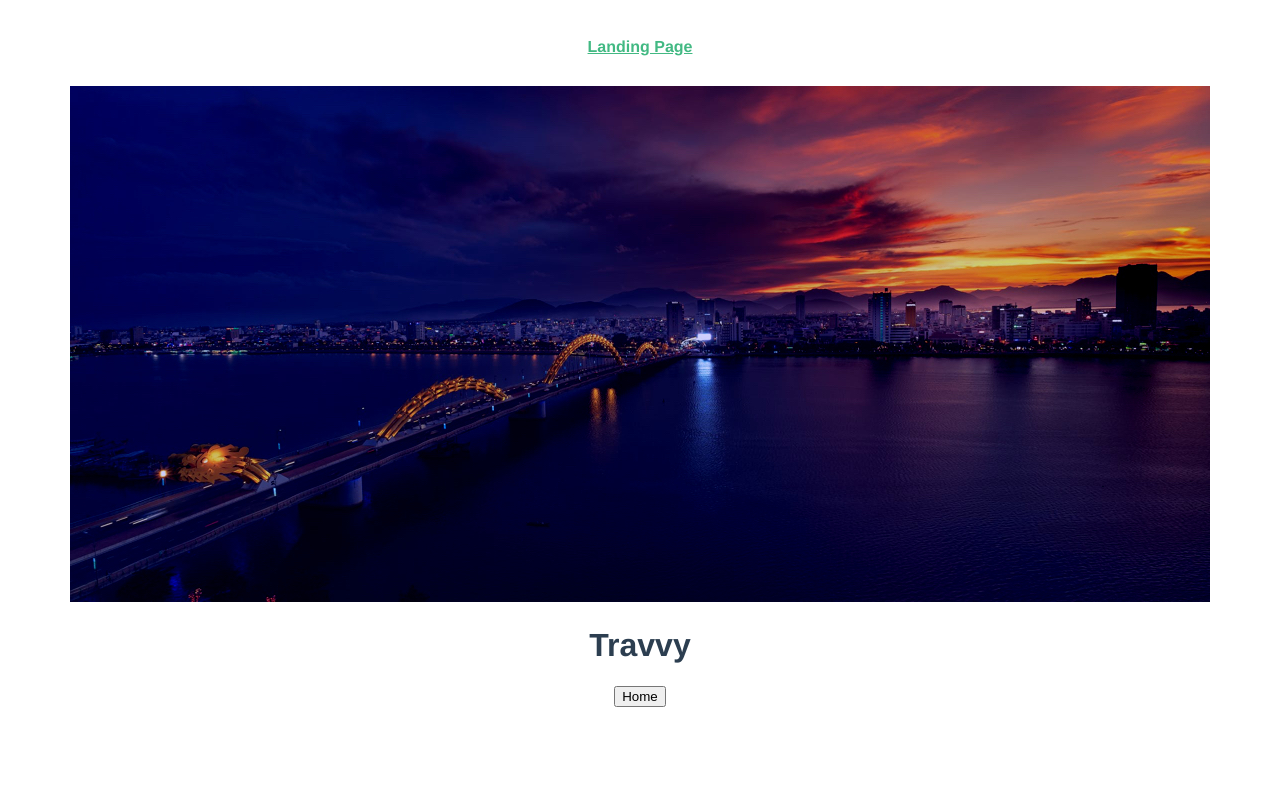
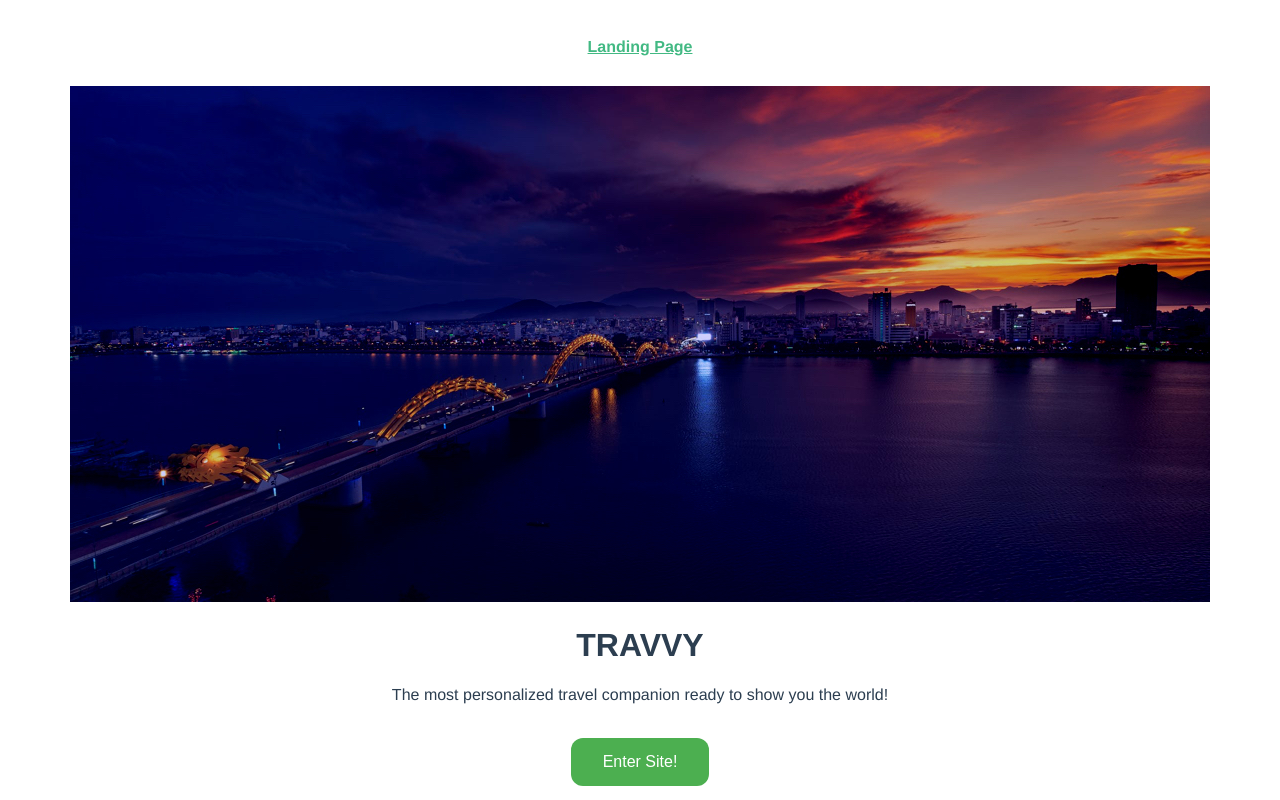
Before and after one commit to lkdfount/msci342project, a Vue app in the folder travvy/: page / in a window 1280 px wide. Built offline with nearby package versions, Linux system fonts and the light colour scheme.

Commit message:
Editted Landing.vue
added css for button that takes you to Home Page from Landing Page

```diff
--- a/travvy/src/components/Landing.vue
+++ b/travvy/src/components/Landing.vue
@@ -1,8 +1,10 @@
 <template>
   <div class="Landing">
     <img src="../images/background-image.jpg"/>
-    <h1>Travvy</h1>
-    <router-link to="/Home" tag="button">Home</router-link>
+    <h1>TRAVVY</h1>
+    <p>The most personalized travel companion ready to show you the world!</p>
+    <br>
+    <router-link to="/Home" tag="button" class="button">Enter Site!</router-link>
   </div>
 </template>
 
@@ -17,6 +19,18 @@ export default {
 
 <!-- Add "scoped" attribute to limit CSS to this component only -->
 <style scoped>
+.button {
+  background-color: #4CAF50; /* Green */
+  border: none;
+  color: white;
+  padding: 15px 32px;
+  text-align: center;
+  text-decoration: none;
+  display: inline-block;
+  font-size: 16px;
+  border-radius: 12px;
+
+}
 h3 {
   margin: 40px 0 0;
 }
```
Also changed, not shown: 2 other files (tests, documents, lock files or other folders).
